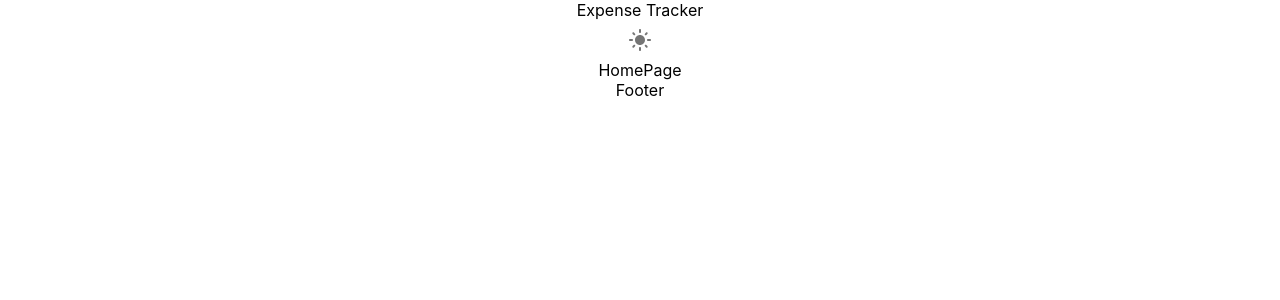
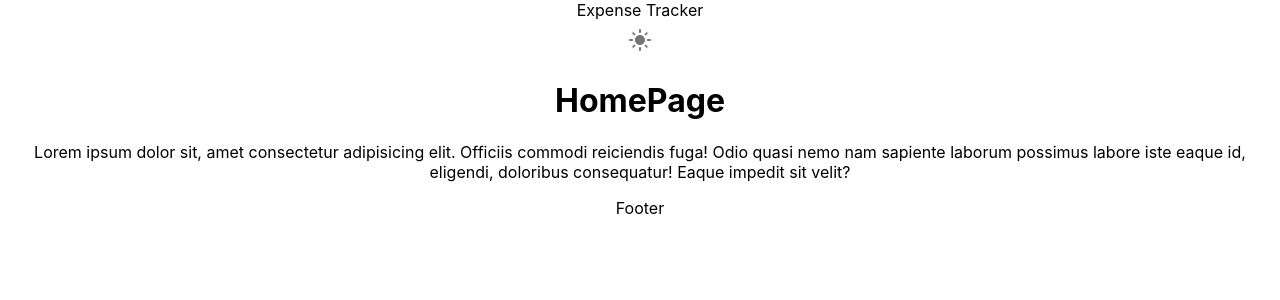
Before and after one commit to e-0922-ja/expense-tracker-app, a React (Create React App) app in the folder frontend/: page / in a window 1280 px wide. Shown: the top 300 px of the page. Built offline with nearby package versions, Linux system fonts and the light colour scheme.

Commit message:
docs/change-dir-name

```diff
--- a/frontend/src/App.tsx
+++ b/frontend/src/App.tsx
@@ -1,8 +1,8 @@
 import "./App.css";
 import { Route, Routes } from "react-router-dom";
-import { HomePage } from "./view/pages/HomePage";
-import { Header } from "./view/components/Header";
-import { Footer } from "./view/components/Footer";
+import { HomePage } from "./views/pages/HomePage";
+import { Header } from "./views/components/Header";
+import { Footer } from "./views/components/Footer";
 
 function App() {
   return (
--- a/frontend/src/view/pages/HomePage.tsx
+++ /dev/null
@@ -1,5 +0,0 @@
-import React from "react";
-
-export const HomePage = () => {
-  return <div>HomePage</div>;
-};
--- /dev/null
+++ b/frontend/src/views/pages/HomePage.tsx
@@ -0,0 +1,17 @@
+import React from "react";
+
+export const HomePage = () => {
+  return (
+    <div>
+      <div>
+        <h1>HomePage</h1>
+      </div>
+      <p>
+        Lorem ipsum dolor sit, amet consectetur adipisicing elit. Officiis
+        commodi reiciendis fuga! Odio quasi nemo nam sapiente laborum possimus
+        labore iste eaque id, eligendi, doloribus consequatur! Eaque impedit sit
+        velit?
+      </p>
+    </div>
+  );
+};
```
Also changed, not shown: frontend/src/views/components/DarkModeButton.tsx (renamed from frontend/src/view/components/DarkModeButton.tsx), frontend/src/views/components/Footer.tsx (renamed from frontend/src/view/components/Footer.tsx), frontend/src/views/components/Header.tsx (renamed from frontend/src/view/components/Header.tsx), frontend/src/views/components/LightModeButton.tsx (renamed from frontend/src/view/components/LightModeButton.tsx).
